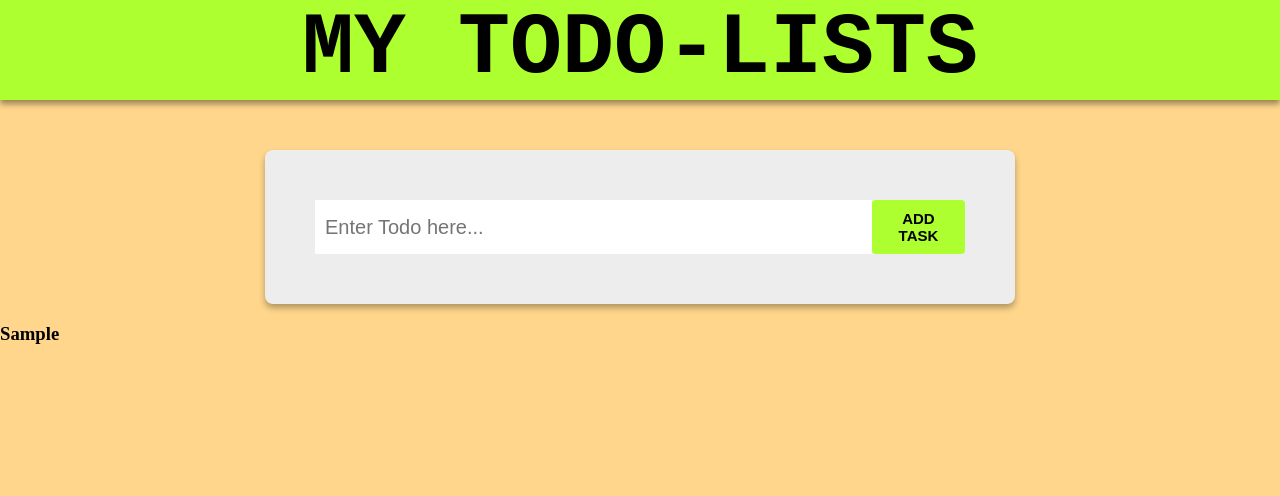
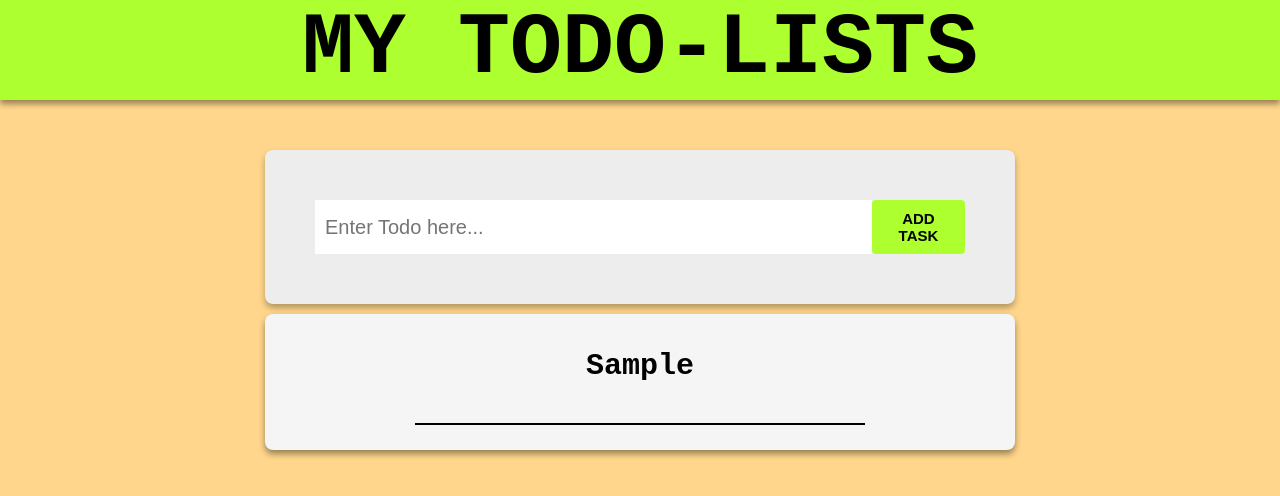
Before and after one commit to DaryllCulas/ReactJS-Practice, a React (Vite) app in the folder 2_CreateReactApp/Sample 2/Todo-App/: page / in a window 1280 px wide. Both pictures are taken after typing "Sample" into the empty fields and a click on the button "ADD TASK". Shown: the top 496 px of the page. Built offline with nearby package versions, Linux system fonts and the light colour scheme.

Commit message:
Styling todo items

```diff
--- a/2_CreateReactApp/Sample 2/Todo-App/src/components/TaskListItem.jsx
+++ b/2_CreateReactApp/Sample 2/Todo-App/src/components/TaskListItem.jsx
@@ -1,5 +1,11 @@
+import styles from "./css/TaskListItem.module.css";
 const TaskListItem = ({ item }) => {
-  return <h3>{item}</h3>;
+  return (
+    <div className={styles.item}>
+      <div className={styles.itemName}>{item}</div>
+      <hr className={styles.line} />
+    </div>
+  );
 };
 
 export default TaskListItem;
--- /dev/null
+++ b/2_CreateReactApp/Sample 2/Todo-App/src/components/css/TaskListItem.module.css
@@ -0,0 +1,16 @@
+.item {
+  width: 450px;
+  color: black;
+  font-size: 30px;
+  font-family: 'Courier New', Courier, monospace;
+  margin: 0 auto;
+}
+.itemName {
+  font-weight: bold;
+  padding: 25px;
+  text-align: center;
+}
+
+.line {
+  border: 1px solid;
+}
--- /dev/null
+++ b/2_CreateReactApp/Sample 2/Todo-App/src/components/css/getTaskList.module.css
@@ -0,0 +1,9 @@
+.getList {
+  background-color: whitesmoke;
+  border-radius: 8px;
+  padding: 10px;
+  width: 730px;
+  margin: 0 auto;
+  margin-top: 10px;
+  box-shadow: 0 4px 6px rgb(0, 0, 0, 0.4);
+}
--- a/2_CreateReactApp/Sample 2/Todo-App/src/components/getTaskList.jsx
+++ b/2_CreateReactApp/Sample 2/Todo-App/src/components/getTaskList.jsx
@@ -1,8 +1,9 @@
 import TaskListItem from "./TaskListItem";
+import styles from "./css/getTaskList.module.css";
 
 const GetTaskList = ({ TaskList }) => {
   return (
-    <div>
+    <div className={styles.getList}>
       {TaskList.map((item) => (
         <TaskListItem key={item} item={item} />
       ))}
```
